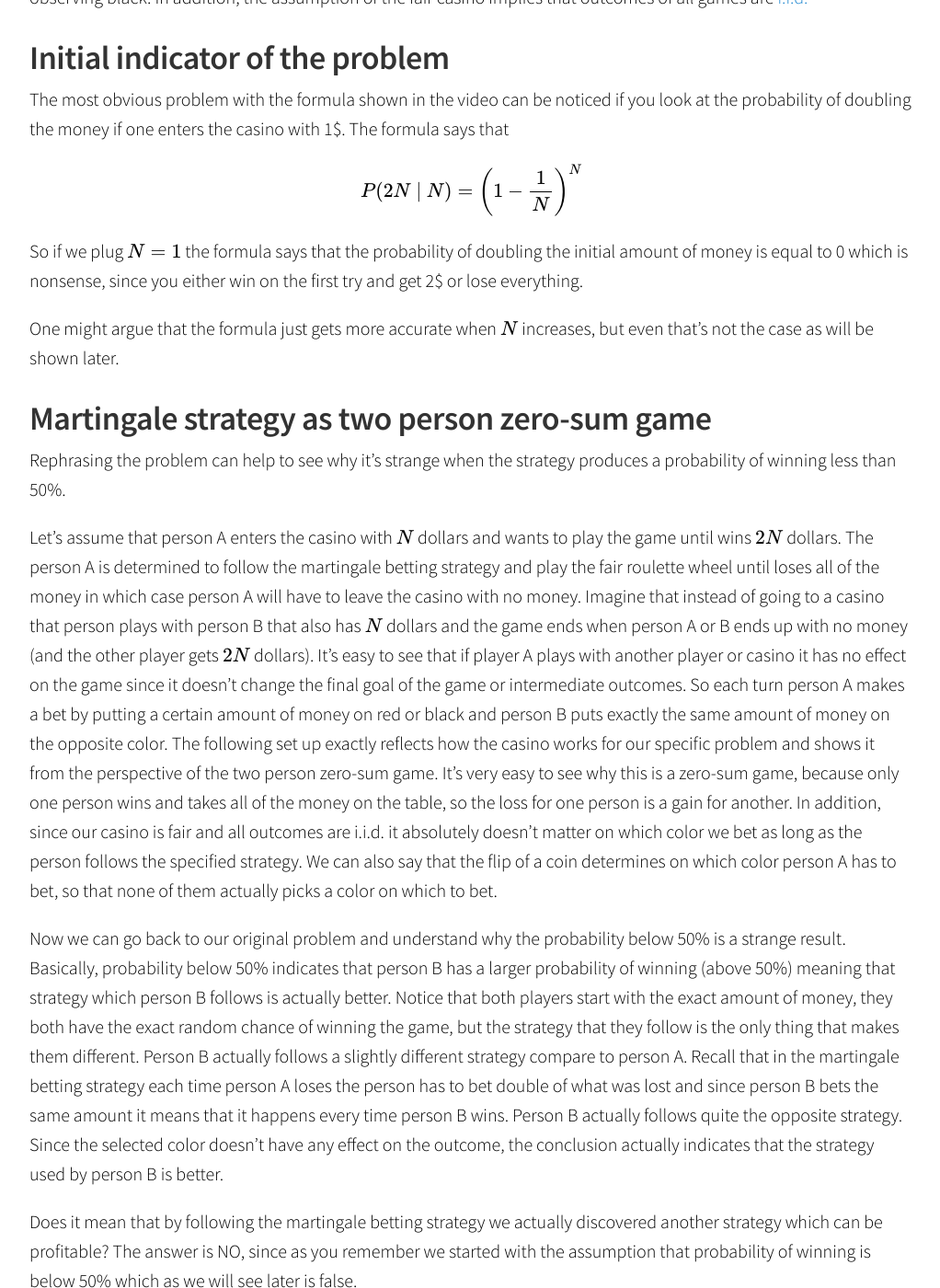
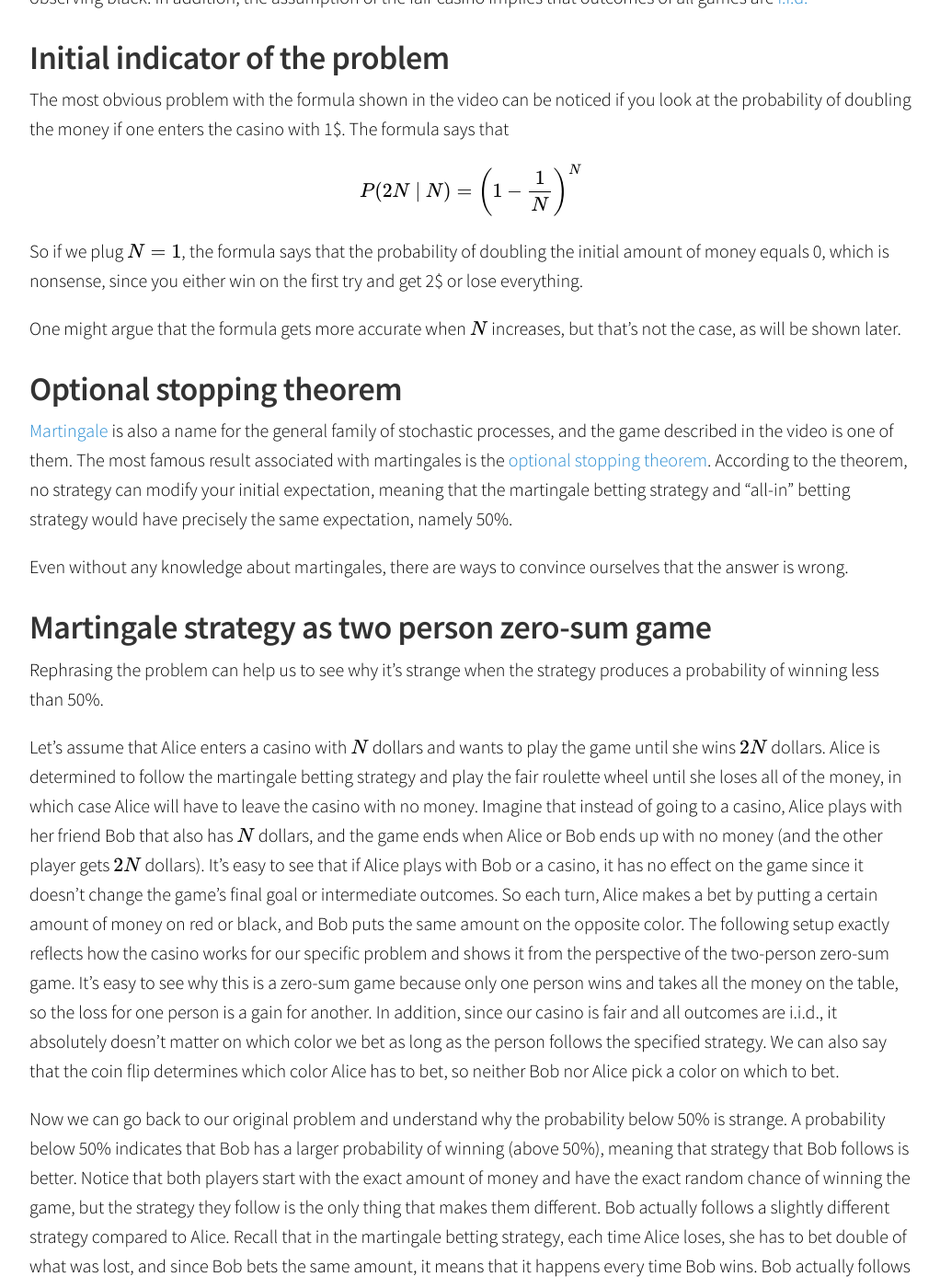
Before and after one commit to itdxer/blog.itdxer.com, a Jekyll site: the page built from _posts/2021-05-24-martingale-betting-strategy-in-fair-casino.md, in a window 1280 px wide and 1400 px high, scrolled down 1340 px. Shown: the whole window at 92% size, without its empty margins (128-1150 px from the left). Built offline with Jekyll 4.4.1, drawn with Linux system fonts in a browser that asks for light colours; nearby versions of some CDN libraries; formulas are drawn with MathJax 3; comment, search, counter and statistics services are not loaded; some of the changed text lies outside the part shown.

Commit message:
update article on martingale strategies

```diff
--- a/_posts/2021-05-24-martingale-betting-strategy-in-fair-casino.md
+++ b/_posts/2021-05-24-martingale-betting-strategy-in-fair-casino.md
@@ -42,7 +40,7 @@
 
 
 [Martingale strategy](https://shorturl.at/wyAOR) is a rather famous gambling
-strategy which has been recently discussed in the Numberphile video.
+strategy that has been recently discussed in the Numberphile video.
 
 
 
@@ -60,17 +58,16 @@
 
 
 
-In the video, it has been stated that if one decides to follow the strategy then
+In the video, it has been stated that if one decides to follow the strategy, the
 probability of doubling the initial amount of money approaches 1/e as the
-initial amount approaches infinity. A simpler way to say it is that you get only
-a 36-37% chance of doubling your money if you start with more than about 25\$
-and you put 1\$ as a first bet.
+initial amount approaches infinity. A more straightforward way to say it is that
+you get only a 36-37% chance of doubling your money if you start with more than
+about 25\$ and you put 1\$ as a first bet.
 
-I believe that the claim is false and actual probability is equal to 50%. The
-goal of the article is to show that the produced result leads to strange
-consequences and afterwards I want to prove that the actual probability is 50%.
-At the very end, I will try to point to the actual mistake in the calculations
-shown in the video.
+The claim is false, and the actual probability equals 50%. The article aims to
+show that the produced result leads to strange consequences, and afterward, I
+want to prove that the true probability is 50%. Ultimately, I will point to the
+actual mistake in the calculations shown in the video.
 
 
 
@@ -78,13 +75,12 @@
 
 
 
-It's important to remember that calculations assume that a person that follows
-the martingale betting strategy plays in the casino on the fair roulette wheel.
-It means that the probability of observing red equals to 50% and the other 50%
-of observing black. In addition, the assumption of the fair casino implies that
+It's important to remember that calculations assume a person following the
+martingale betting strategy plays in the casino on the fair roulette wheel. It
+means that the probability of observing red equals 50% and the other 50% of
+observing black. In addition, the assumption of the fair casino implies that
 outcomes of all games are [i.i.d.](https://en.wikipedia.org/wiki/Independent_and
 _identically_distributed_random_variables)
-
 
 
 
@@ -100,12 +96,30 @@
 P(2N\text{ | }N) = \left(1 - \frac{1}{N}\right)^N
 $$
 
-So if we plug \\(N=1\\) the formula says that the probability of doubling the
-initial amount of money is equal to 0 which is nonsense, since you either win on
-the first try and get 2\$ or lose everything.
+So if we plug \\(N=1\\), the formula says that the probability of doubling the
+initial amount of money equals 0, which is nonsense, since you either win on the
+first try and get 2\$ or lose everything.
 
-One might argue that the formula just gets more accurate when \\(N\\) increases,
-but even that's not the case as will be shown later.
+One might argue that the formula gets more accurate when \\(N\\) increases, but
+that's not the case, as will be shown later.
+
+
+
+## Optional stopping theorem
+
+
+
+[Martingale](https://en.wikipedia.org/wiki/Martingale_(probability_theory)) is
+also a name for the general family of stochastic processes, and the game
+described in the video is one of them. The most famous result associated with
+martingales is the [optional stopping
+theorem](https://en.wikipedia.org/wiki/Optional_stopping_theorem). According to
+the theorem, no strategy can modify your initial expectation, meaning that the
+martingale betting strategy and "all-in" betting strategy would have precisely
+the same expectation, namely 50%.
+
+Even without any knowledge about martingales, there are ways to convince
+ourselves that the answer is wrong.
 
 
 
@@ -113,48 +127,45 @@
 
 
 
-Rephrasing the problem can help to see why it's strange when the strategy
+Rephrasing the problem can help us to see why it's strange when the strategy
 produces a probability of winning less than 50%.
 
-Let's assume that person A enters the casino with \\(N\\) dollars and wants to
-play the game until wins \\(2N\\) dollars. The person A is determined to follow
-the martingale betting strategy and play the fair roulette wheel until loses all
-of the money in which case person A will have to leave the casino with no money.
-Imagine that instead of going to a casino that person plays with person B that
-also has \\(N\\) dollars and the game ends when person A or B ends up with no
+Let's assume that Alice enters a casino with \\(N\\) dollars and wants to play
+the game until she wins \\(2N\\) dollars. Alice is determined to follow the
+martingale betting strategy and play the fair roulette wheel until she loses all
+of the money, in which case Alice will have to leave the casino with no money.
+Imagine that instead of going to a casino, Alice plays with her friend Bob that
+also has \\(N\\) dollars, and the game ends when Alice or Bob ends up with no
 money (and the other player gets \\(2N\\) dollars). It's easy to see that if
-player A plays with another player or casino it has no effect on the game since
-it doesn't change the final goal of the game or intermediate outcomes. So each
-turn person A makes a bet by putting a certain amount of money on red or black
-and person B puts exactly the same amount of money on the opposite color. The
-following set up exactly reflects how the casino works for our specific problem
-and shows it from the perspective of the two person zero-sum game. It's very
-easy to see why this is a zero-sum game, because only one person wins and takes
-all of the money on the table, so the loss for one person is a gain for another.
-In addition, since our casino is fair and all outcomes are i.i.d. it absolutely
-doesn't matter on which color we bet as long as the person follows the specified
-strategy. We can also say that the flip of a coin determines on which color
-person A has to bet, so that none of them actually picks a color on which to
-bet.
+Alice plays with Bob or a casino, it has no effect on the game since it doesn't
+change the game's final goal or intermediate outcomes. So each turn, Alice makes
+a bet by putting a certain amount of money on red or black, and Bob puts the
+same amount on the opposite color. The following setup exactly reflects how the
+casino works for our specific problem and shows it from the perspective of the
+two-person zero-sum game. It's easy to see why this is a zero-sum game because
+only one person wins and takes all the money on the table, so the loss for one
+person is a gain for another. In addition, since our casino is fair and all
+outcomes are i.i.d., it absolutely doesn't matter on which color we bet as long
+as the person follows the specified strategy. We can also say that the coin flip
+determines which color Alice has to bet, so neither Bob nor Alice pick a color
+on which to bet.
 
 Now we can go back to our original problem and understand why the probability
-below 50% is a strange result. Basically, probability below 50% indicates that
-person B has a larger probability of winning (above 50%) meaning that strategy
-which person B follows is actually better. Notice that both players start with
-the exact amount of money, they both have the exact random chance of winning the
-game, but the strategy that they follow is the only thing that makes them
-different. Person B actually follows a slightly different strategy compare to
-person A. Recall that in the martingale betting strategy each time person A
-loses the person has to bet double of what was lost and since person B bets the
-same amount it means that it happens every time person B wins. Person B actually
-follows quite the opposite strategy. Since the selected color doesn't have any
-effect on the outcome, the conclusion actually indicates that the strategy used
-by person B is better.
+below 50% is strange. A probability below 50% indicates that Bob has a larger
+probability of winning (above 50%), meaning that strategy that Bob follows is
+better. Notice that both players start with the exact amount of money and have
+the exact random chance of winning the game, but the strategy they follow is the
+only thing that makes them different. Bob actually follows a slightly different
+strategy compared to Alice. Recall that in the martingale betting strategy, each
+time Alice loses, she has to bet double of what was lost, and since Bob bets the
+same amount, it means that it happens every time Bob wins. Bob actually follows
+quite the opposite strategy. Since the selected color doesn't affect the
+outcome, the conclusion indicates that the strategy used by Bob is better.
 
-Does it mean that by following the martingale betting strategy we actually
-discovered another strategy which can be profitable? The answer is NO, since as
-you remember we started with the assumption that probability of winning is below
-50% which as we will see later is false.
+Does it mean that by following the martingale betting strategy, we discovered
+another strategy that can be profitable? The answer is no, since, as you
+remember, we started with the assumption that the probability of winning is
+below 50%, which, as we will see later, is false.
 
 
 
@@ -162,13 +173,13 @@
 
 
 
-It can be shown that probability below 50% produces negative expected revenue,
-meaning that on average a person that follows the martingale betting strategy
+It can be shown that a probability below 50% produces negative expected revenue,
+meaning that, on average, a person that follows the martingale betting strategy
 will lose money. For example, if a person goes every day to the casino with
-\\(N\\) dollars then more often than not that person will come out with no money
-and losses from this daily "job" won't cover the expenses. The expected daily
-profit can be calculated very easily, but notice that on successful days revenue
-will be \\(N\\) dollars and on the other days it will be \\(-N\\).
+\\(N\\) dollars, then more often than not, that person will come out with no
+money, and losses from this daily "job" won't cover the expenses. The expected
+daily profit can be calculated very easily, but notice that on successful days
+revenue will be \\(N\\) dollars, and on the other days, it will be \\(-N\\).
 
 $$
 \begin{align}
@@ -177,16 +188,17 @@
 \end{align}
 $$
 
-where \\(R\\) is a daily profit and \\(p\\) is a probability of doubling the
-initial amount of money on a specific day.
-It's easy to see that for any \\(N \gt 0\\) and \\(p \lt 0.5\\) expectation is
-negative which means that overtime a player will be losing money. And from the
-"zero-sum game" point of view we can easily see that casinos have positive
-expected revenue even with the fair roulette wheel.
+where \\(R\\) is a daily profit and \\(p\\) is the probability of doubling the
+initial amount of money on a specific day and the expectation is implicitly
+conditions on \\(N\\) and \\(p\\).
+It's easy to see that for any \\(N \gt 0\\) and \\(p \lt 0.5\\), the expectation
+is negative, meaning that a player will lose money over time. And from the
+"zero-sum game" point of view, we can see that casinos have positive expected
+revenue even with the fair roulette wheel.
 
-As has been stated before the main assumption is false and it can be shown that
-both players have expected revenue equal to zero which at the same time proves
-that for positive \\(N\\) probability has to be equal to 50%.
+As stated before, the main assumption is false, and it can be shown that both
+players have expected revenue equal to zero, which simultaneously proves that
+for positive \\(N\\), probability has to be equal to 50%.
 
 
 
@@ -195,78 +207,67 @@
 
 
 There are multiple ways to show that the actual probability of winning is 50%,
-but I would like to continue with the most intuitive proof (in my opinion) which
-is based on the previous findings and addresses the problem a bit less directly.
-Specifically, I want to show that the expected revenue obtained by following the
-martingale betting strategy is equal to zero which will at the same time prove
-that the probability of doubling the initial amount of money is 50% (see
-previous section in order to understand how one conclusion follows from the
+but I would like to continue with the most intuitive proof (in my opinion),
+which is based on the previous findings and addresses the problem a bit less
+directly. Specifically, I want to show that the expected revenue obtained by
+following the martingale betting strategy is equal to zero, which will, at the
+same time, prove that the probability of doubling the initial amount of money is
+50% (see the previous section to understand how one conclusion follows from the
 other).
 
-We can rewrite expectation using [the law of the total
+We can rewrite expectation \\(\mathbb{E}[R]\\) using [the law of the total
 expectation](https://en.wikipedia.org/wiki/Law_of_total_expectation)
 
 $$
 \begin{align}
-\mathbb{E}[R\text{ | }N,D] &= \mathbb{E}[\mathbb{E}[R\text{ | }M,N,D]\text{ |
-}N,D] \\
-                           &= \mathbb{E}[\mathbb{E}[R\text{ | }M]\text{ | }N,D]
+\mathbb{E}[R] &= \mathbb{E}[\mathbb{E}[R\text{ | }T]] \\
+                           &= \mathbb{E}[\mathbb{E}[\sum_{t=1}^{T}R_t\text{ |
+}T]] \\
+                           &= \mathbb{E}[\sum_{t=1}^{T}\mathbb{E}[R_t\text{ |
+}T]] \\
 \end{align}
 $$
 
-where \\(R\\) is a revenue generated by the strategy, \\(N\\) is an initial
-amount of money that player has, \\(D\\) is a desired amount of money that
-player wants to get and \\(M\\) is a maximum number of steps that player can
-play with the given amount of money (\\(M \geq 1\\)) one cycle of the martingale
-betting strategy.
+where \\(R\\) is the total revenue generated by the strategy, \\(T\\) is the
+total number of martingale cycles encountered in the game, and \\(R_t\\) is a
+revenue on \\(t\\)-th cycle. It's important to clarify at this point the meaning
+of the term "martingale cycle". The strategy follows "cycles" where each cycle
+begins with a fixed bet (e.g., 1\\\$) and continues until we either win or can
+no longer double the previous amount.
+
+We can apply the law of total expectation one more time to the inner most
+expectation by implicitly defining a distribution of steps \\(K\\) in the
+\\(t\\)-th cycle.
+
+$$
+\mathbb{E}[R_t\text{ | }T] = \mathbb{E}[\mathbb{E}[R_t\text{ | }K,T]\text{ | }T]
+$$
+
+In \\(K\\) steps of a cycle a player can lose \\((2^K - 1)\\) dollars with
+\\(1/2^K\\) probability or win 1\\\$ in which case conditional expectation will
+be
+
+$$
+\mathbb{E}[R_t\text{ | }K,T]= \left(1 - \frac{1}{2^K}\right) \, - (2^K -
+1)\frac{1}{2^K} = 0
+$$
 
 
 
-Equation above implies that revenue is conditionally independent from \\(N\\)
-and \\(D\\) given \\(M\\). It's easy to see that inner expectation doesn't
-depend on \\(N\\) or \\(D\\) when \\(M\\) is known, but first we'll need to
-slightly modify the problem in a way that wouldn't effect our expectation. We
-can imagine the following process. Each time a player makes one dollar bet we
-can say that the player starts a cycle of the martingale betting strategy.
-Before starting the cycle the player can calculate what is the maximum number of
-steps the player can play in one cycle of the strategy given the amount of money
-that the player has and we can call this value \\(M\\). It's perfectly fine that
-a player can play and win in less than \\(M\\) steps, it's just when the player
-loses all games within a cycle then the cycle has to be terminated and a new one
-begins in case the player has enough money. But we can imagine an alternative
-process. The player can always play \\(M\\) games within a cycle. It's always
-the case when player either loses all \\(M\\) games or loses \\(M-1\\) games in
-a row and wins the \\(M\\)-th game, but when the player wins in \\(K\\) (\\(K
-\lt M\\)) games we can imagine that the player can just wait near the table the
-remaining \\(M-K\\) games without making any bets. Waiting near the table has no
-effect on the expectation since the player doesn't gain or lose money by doing
-that. So now in \\(M\\) games (including those where player doesn't play the
-game) player can lose \\((-2^M + 1)\\) dollars with \\(1/2^M\\) probability or
-win 1 dollar in which case conditional expectation will be
-
-$$
-\begin{align}
-\mathbb{E}[R\text{ | }M] &= \left(1 - \frac{1}{2^M}\right) \, + \frac{-2^M +
-1}{2^M} \\
-                         &= 0
-\end{align}
-$$
-
-And since conditional expectation is equal to zero it means that distribution of
-\\(M\\) is completely irrelevant to the final expectation and overall expected
-revenue is \\(\mathbb{E}[R\text{ | }N, D] = 0\\).
-
-If player starts with \\(N\\) dollars and wants to finish the game with \\(D\\)
+And since the conditional expectation is equal to zero, it means that
+distributions over \\(T\\) and \\(K\\) are completely irrelevant to the final
+expectation and overall expected revenue is zero, \\(\mathbb{E}[R] = 0\\). So if
+player starts with \\(N\\) dollars and wants to finish the game with \\(D\\)
 dollars (for \\(D > N\\)) then the expected revenue will be
 
 $$
 \begin{align}
-\mathbb{E}[R\text{ | }N, D] &= (D - N)p + (-N) (1 - p) \\
+\mathbb{E}[R] &= (D - N)p + (-N) (1 - p) \\
                             &= Dp - N
 \end{align}
 $$
 
-but since expectation is equal to 0 we get
+but since the expectation is equal to zero we get
 
 $$
 p = \frac{N}{D}
@@ -282,15 +283,15 @@
 
 
 
-Very basic simulation can show similar conclusions (they can't be exactly the
-same) and a large number of simulations can produce probabilities very close to
-0.5. In each simulation player enters the casino with 50\$ and plays on the fair
-roulette wheel by following the martingale betting strategy until wins 100\$ or
-loses everything. When a player doesn't have enough money to double the previous
-bet, the player gives up and starts another round by betting 1\$ and doubling
-each time the person loses the game. We can run simulation 100,000 times and
-observe that roughly 50% of the time game ends with double the initial amount
-(and it works for any positive \\(N\\))
+Simple simulation can show similar conclusions (they can't be exactly the same),
+and a large number of simulations can produce probabilities very close to 0.5.
+Each simulation player enters the casino with 50\\\$ and plays on the fair
+roulette wheel by following the martingale betting strategy until the player
+wins 100\\\$ or loses everything. When a player doesn't have enough money to
+double the previous bet, the player gives up and starts another round by betting
+1\$ and doubling each time the person loses the game. We can run simulation
+100,000 times and observe that roughly 50% of the time game ends with double the
+initial amount (and it works for any positive \\(N\\))
 
 Python code with the simulation can be found
 [here](https://gist.github.com/itdxer/1d8f3ae5585671261475154aaa2d297e).
@@ -330,12 +331,12 @@
 \end{align}
 $$
 
-where \\(W\\) indicates that a player managed to win 1\$ by following the
-strategy and \\(L\\) means that we ran out of money that would have allowed us
-to continue following the strategy (\\(W\\) and \\(L\\) are the only possible
-outcomes). In this case, it's obvious that \\(P(N+1\text{ | }W,N)=1\\), because
+where \\(W\\) indicates that a player managed to win 1\\\$ by following the
+strategy for one cycle, and \\(L\\) means that we ran out of money and can no
+longer continue with the cycle (\\(W\\) and \\(L\\) are the only possible
+outcomes). In this case, it's evident that \\(P(N+1\text{ | }W,N)=1\\) because
 we started with \\(N\\) dollars and got 1\$ after following the martingale
-betting strategy. Also we can show that \\(P(N+1\text{ | }L,N) = P(N+1\text{ |
+betting strategy. Also, we can show that \\(P(N+1\text{ | }L,N) = P(N+1\text{ |
 }m)\\) which means that we lost \\(2^k-1\\) dollars and now we're left with
 \\(m\\) dollars, which gives us a small probability of recovering from our
 initial losses and earning back \\(N+1\\) dollars. And at last, we can show that
@@ -351,5 +352,5 @@
 P(N+1\text{ | }N) = 1 - \frac{1}{2^k} + \frac{1}{2^k} P(N+1\text{ | }m)
 $$
 
-The formula above is slightly different from the one produced in the video and
+The formula above slightly differs from the one produced in the video and
 highlights the mistake.
```
Also changed, not shown: other parts of _posts/2021-05-24-martingale-betting-strategy-in-fair-casino.md (+11 -13 lines), 1 other file.
